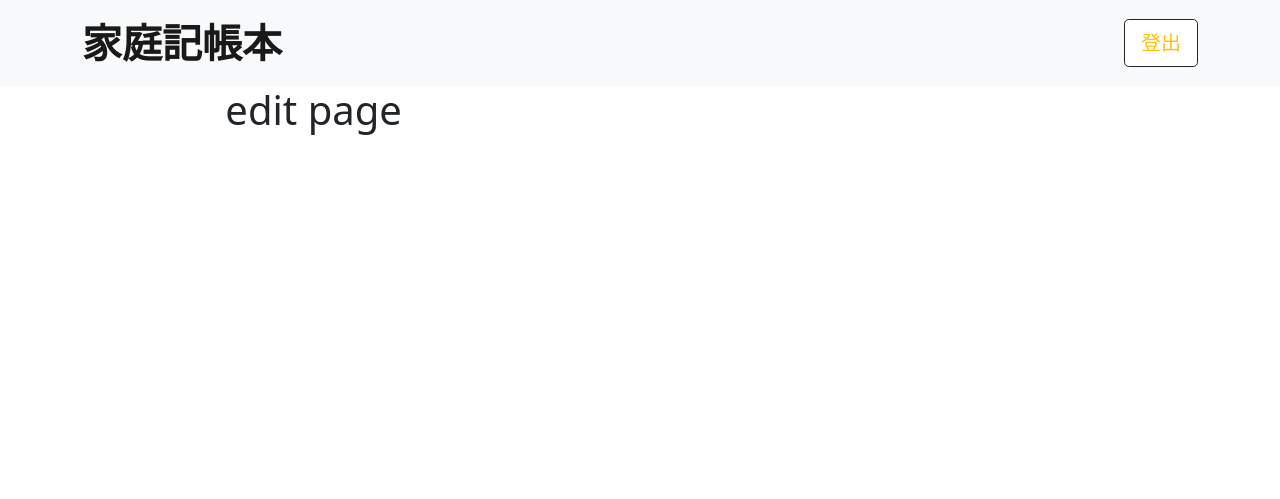
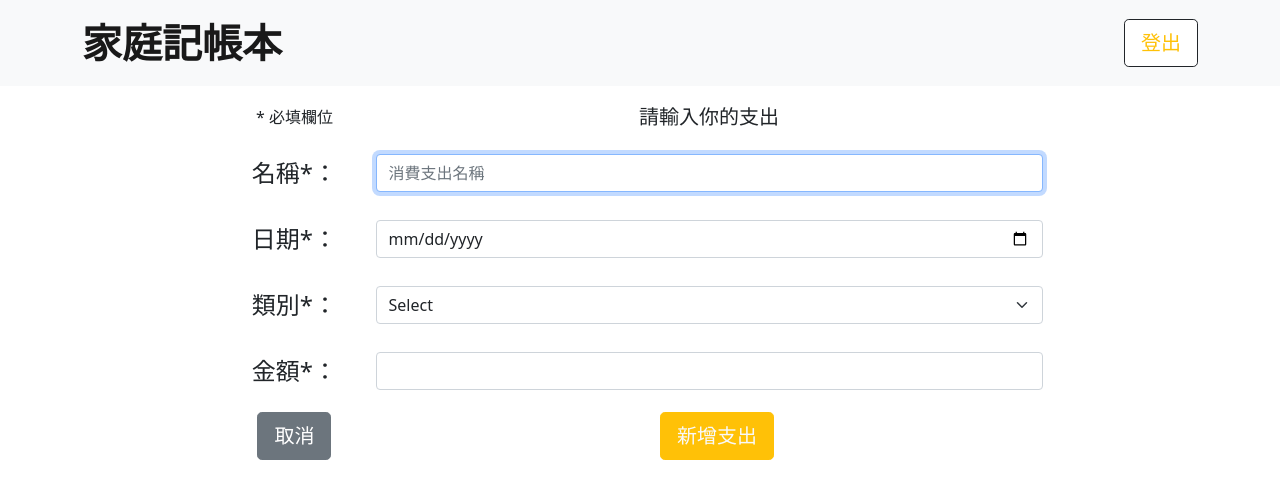
Before and after one commit to liaochungyid/expense-tracker, a Node server app: page /users/edit in a window 1280 px wide. Shown: the top 499 px of the page. Run offline with Node 20, Linux system fonts and the light colour scheme; some libraries are stand-ins or nearby versions.

Commit message:
feat: modify edit(include create) page.

```diff
--- a/app.js
+++ b/app.js
@@ -15,7 +15,13 @@ const CATEGORY = {
 }
 
 
-app.engine('hbs', exphbs({ defaultLayout: 'main', extname: '.hbs' }))
+app.engine('hbs', exphbs({
+  defaultLayout: 'main', extname: '.hbs', helpers: {
+    ifEqual: function (obj, value, trueString, falseString) {
+      return ((obj === value) ? trueString : falseString)
+    }
+  }
+}))
 app.set('view engine', 'hbs')
 
 app.get('/', (req, res) => {
--- a/views/edit.hbs
+++ b/views/edit.hbs
@@ -1 +1,65 @@
-<h1>{{message}}</h1>
+<div class="container my-3">
+  <div class="row align-items-center my-3">
+    <span class="text-center fs-6 col-2">* 必填欄位</span>
+    <div class="col-10 text-center">
+      <span class="text-center fs-5 ">{{#if expense}}請修改你的支出{{else}}請輸入你的支出{{/if}}</span>
+    </div>
+  </div>
+
+  {{#if expense}}
+  <form method="POST" action="/users/{{expense._id}}?_method=PUT">
+    {{else}}
+    <form method="POST" action="/">
+      {{/if}}
+      <div class="row align-items-center my-3">
+        <label for="name" class="text-center fs-4 col-2 col-form-label">名稱*：</label>
+        <div class="col-10">
+          <input type="text" name="name" class="form-control" id="name" placeholder="消費支出名稱" required autofocus
+            value="{{expense.name}}">
+        </div>
+      </div>
+
+      <div class="row align-items-center my-3">
+        <label for="date" class="text-center fs-4 col-2 col-form-label">日期*：</label>
+        <div class="col-10">
+          <input type="date" name="date" class="form-control" id="date" required value="{{expense.date}}">
+        </div>
+      </div>
+
+
+      <div class="row align-items-center my-3">
+        <label for="category" class="text-center fs-4 col-2 col-form-label">類別*：</label>
+        <div class="col-10">
+          <select class="form-select form-select" id="category" required>
+            <option {{#if expense}} {{else}}selected{{/if}} disabled value="">Select</option>
+            <option {{ifEqual expense.category "家居物業" "selected" "" }} value="家居物業">家居物業</option>
+            <option {{ifEqual expense.category "交通出行" "selected" "" }} value="交通出行">交通出行</option>
+            <option {{ifEqual expense.category "休閒娛樂" "selected" "" }} value="休閒娛樂">休閒娛樂</option>
+            <option {{ifEqual expense.category "餐飲食品" "selected" "" }} value="餐飲食品">餐飲食品</option>
+            <option {{ifEqual expense.category "其他" "selected" "" }} value="其他">其他</option>
+          </select>
+        </div>
+      </div>
+
+      <div class="row align-items-center my-3">
+        <label for="cost" class="text-center fs-4 col-2 col-form-label">金額*：</label>
+        <div class="col-10">
+          <input type="number" name="cost" class="form-control" id="cost" required value="{{expense.cost}}">
+        </div>
+      </div>
+      <div class="row">
+        <div class="text-center col-2">
+          <a href="/">
+            <button class="btn btn-secondary btn-lg" type="button">取消</button>
+          </a>
+        </div>
+        <div class="text-center col-10">
+          {{#if expense}}
+          <button class="d-inline btn btn-warning text-light btn-lg ms-3" type="submit">送出</button>
+          {{else}}
+          <button class="d-inline btn btn-warning text-light btn-lg ms-3" type="submit">新增支出</button>
+          {{/if}}
+        </div>
+      </div>
+    </form>
+</div>
--- a/views/index.hbs
+++ b/views/index.hbs
@@ -66,3 +66,9 @@
     </tbody>
   </table>
 </div>
+
+<div class="container">
+  <div class="row col-9 my-3">
+    <a class="btn btn-warning btn-lg w-50 m-auto text-light" href="/users/create">新增支出</a>
+  </div>
+</div>
```
